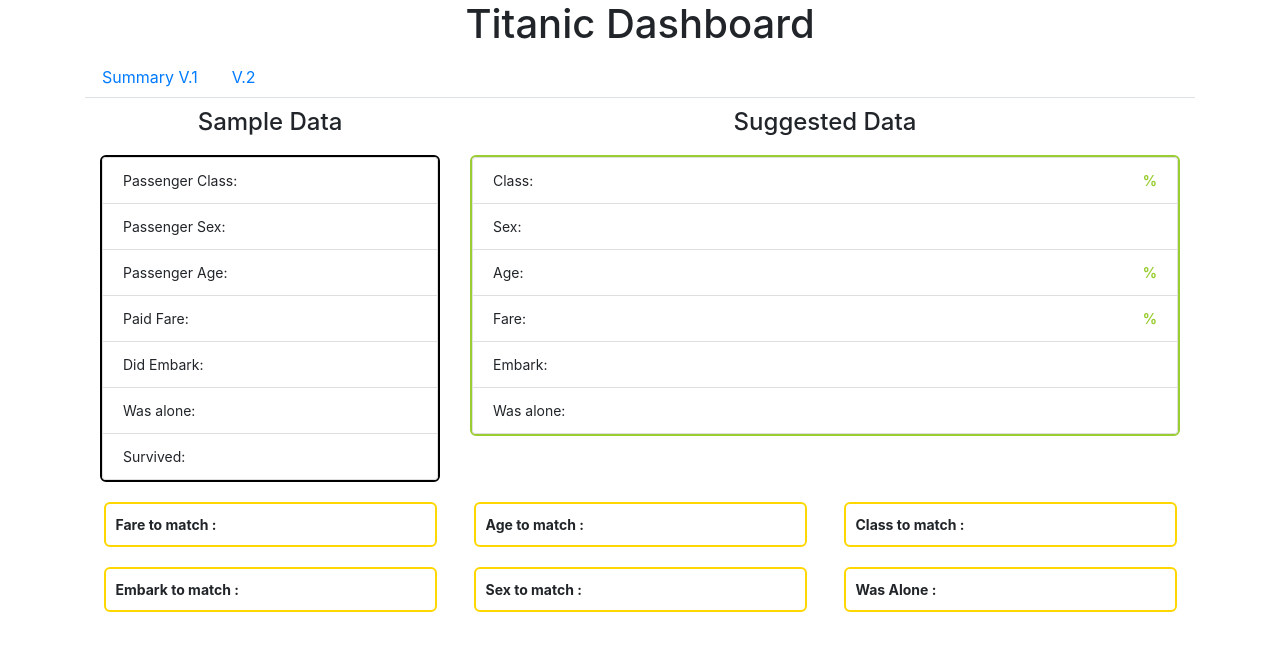
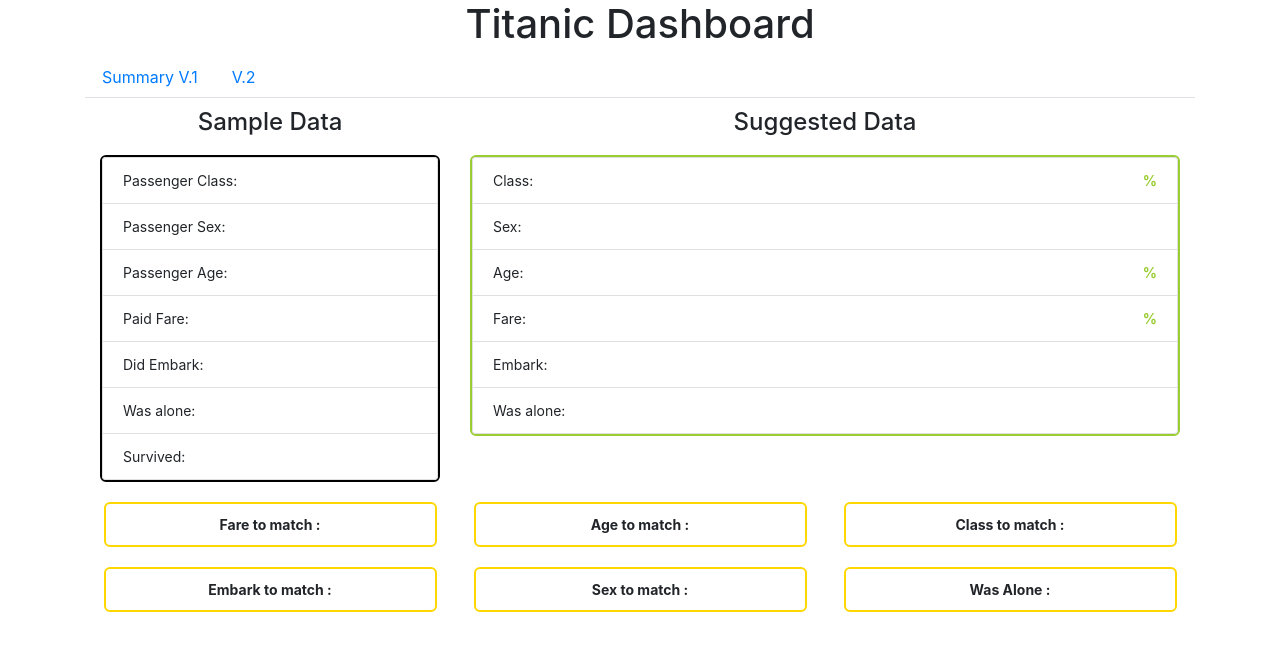
Before and after one commit to Ghidon/Deltika, a React (Create React App) app: page / in a window 1280 px wide. Shown: the top 650 px of the page. Built offline with nearby package versions, Linux system fonts and the light colour scheme; no server answers.

Commit message:
adjusted responsiveness part 2

```diff
--- a/src/components/Titanic/Sample.js
+++ b/src/components/Titanic/Sample.js
@@ -137,23 +137,23 @@ class Sample extends Component {
         <div className="col-md-8 col-sm-auto">
           <Explanation parentCallback={this.callbackExplanationState} />
         </div>
-        <div className="result d-flex justify-content-between">
+        <div className="result">
           Fare to match : <span className="finalValue">{toMatchFare}</span>
         </div>
-        <div className="result d-flex justify-content-between">
+        <div className="result">
           Age to match : <span className="finalValue">{toMatchAge}</span>
         </div>
-        <div className="result d-flex justify-content-between">
+        <div className="result">
           Class to match : <span className="finalValue">{toMatchClass}</span>
         </div>
-        <div className="result d-flex justify-content-between">
+        <div className="result">
           Embark to match :{" "}
           <span className="finalValue">{explanationEmbarked}</span>
         </div>
-        <div className="result d-flex justify-content-between">
+        <div className="result">
           Sex to match : <span className="finalValue">{explanationSex}</span>
         </div>
-        <div className="result d-flex justify-content-between">
+        <div className="result">
           Was Alone : <span className="finalValue">{explanationIsAlone}</span>
         </div>
       </div>
```
